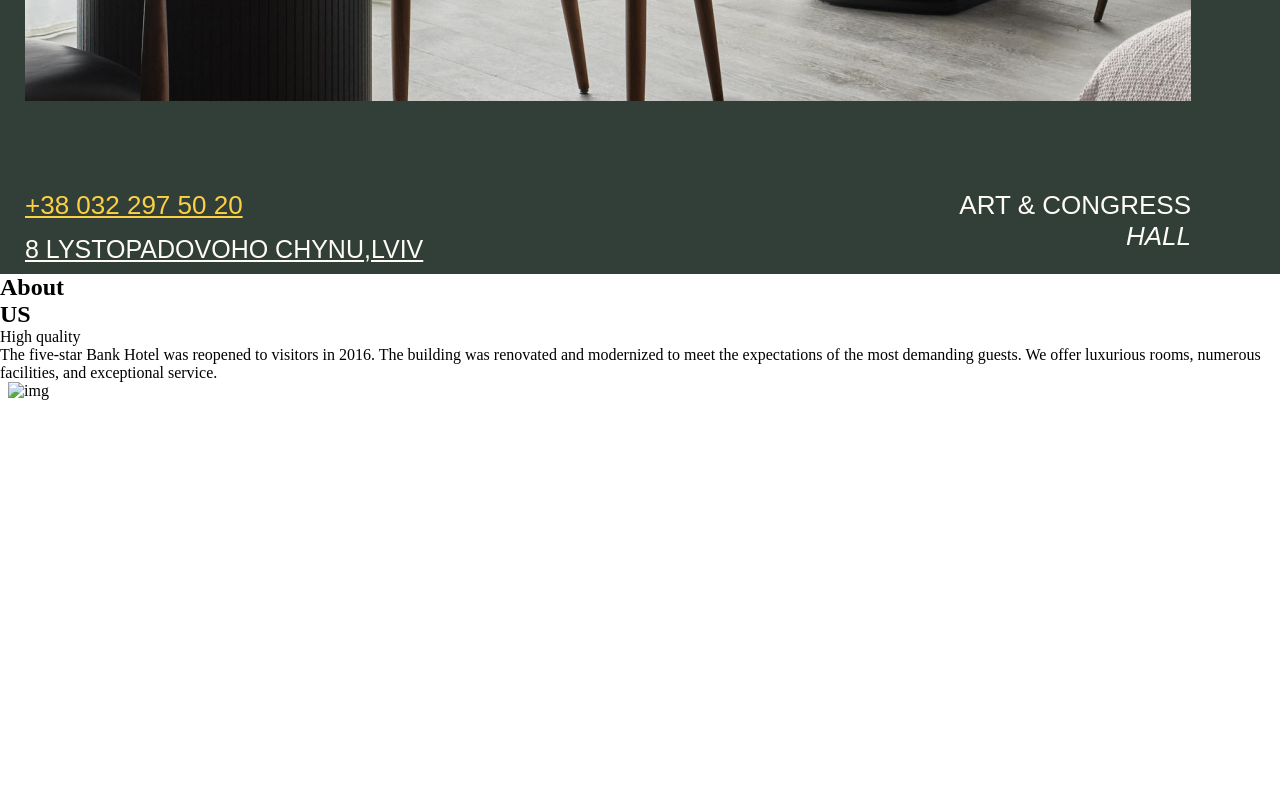
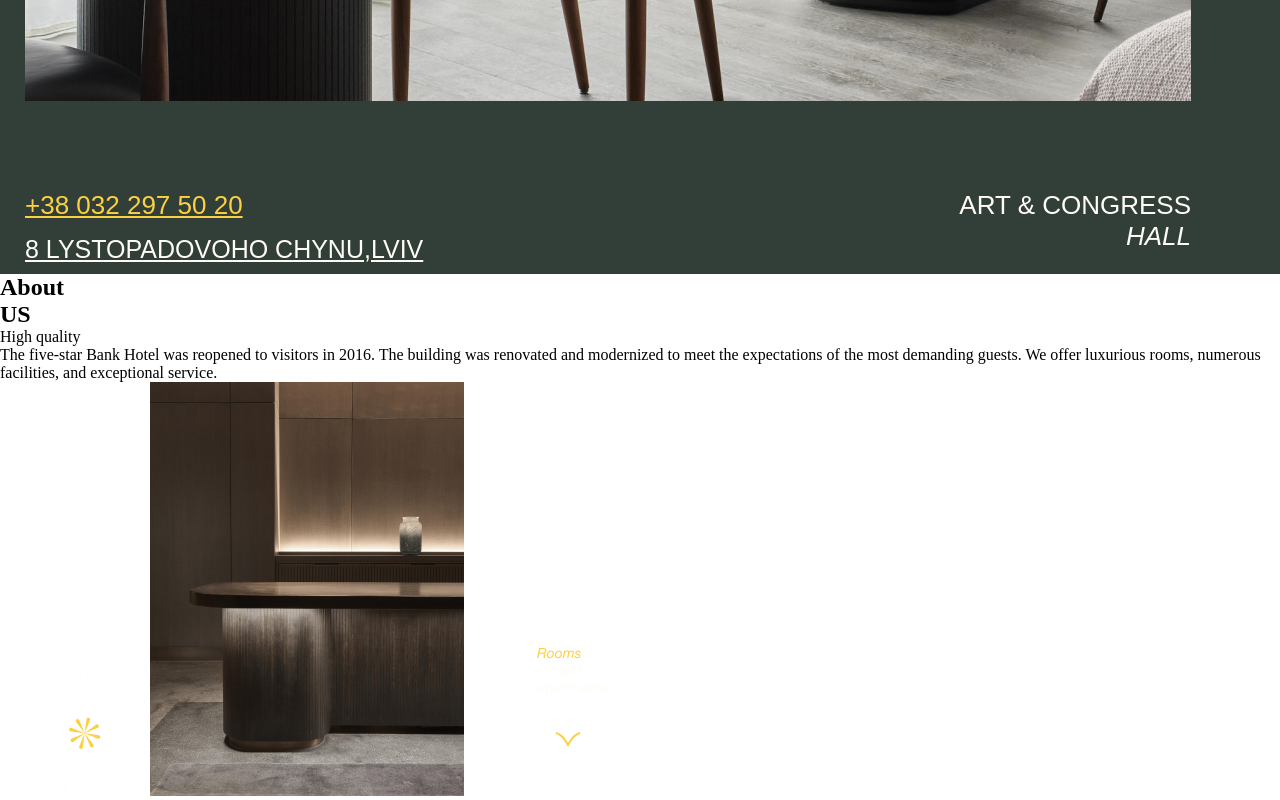
Before and after one commit to Shohnazar18072003/Exam_3, a plain HTML site: page index.html in a window 1280 px wide. Shown: the part 1206-2006 px from the top of the page. Before the commit the page ends 1606 px from the top, so only its background shows below. Drawn offline with Linux system fonts and the light colour scheme; a web font is replaced by a local one.

Commit message:
Update index.html  url images section1 changes

```diff
--- a/index.html
+++ b/index.html
@@ -97,9 +97,9 @@
           </ul>
         </div>
         <div class="notebook">
-          <img class="img1" src="/images/section1/label.png" alt="">
-          <img class="img2" src="/images/section1/space-copenhagen-the-stratford-architonic-jw-26-11-arcit18 1.png" alt="">
-          <img src="/images/section1/button - default.png" alt="img" class="img3">
+          <img class="img1" src="/images/label.png" alt="">
+          <img class="img2" src="/images/space-copenhagen-the-stratford-architonic-jw-26-11-arcit18 1.png" alt="">
+          <img src="/images/button - default.png" alt="img" class="img3">
         </div>
       </div>
     </section>
```
